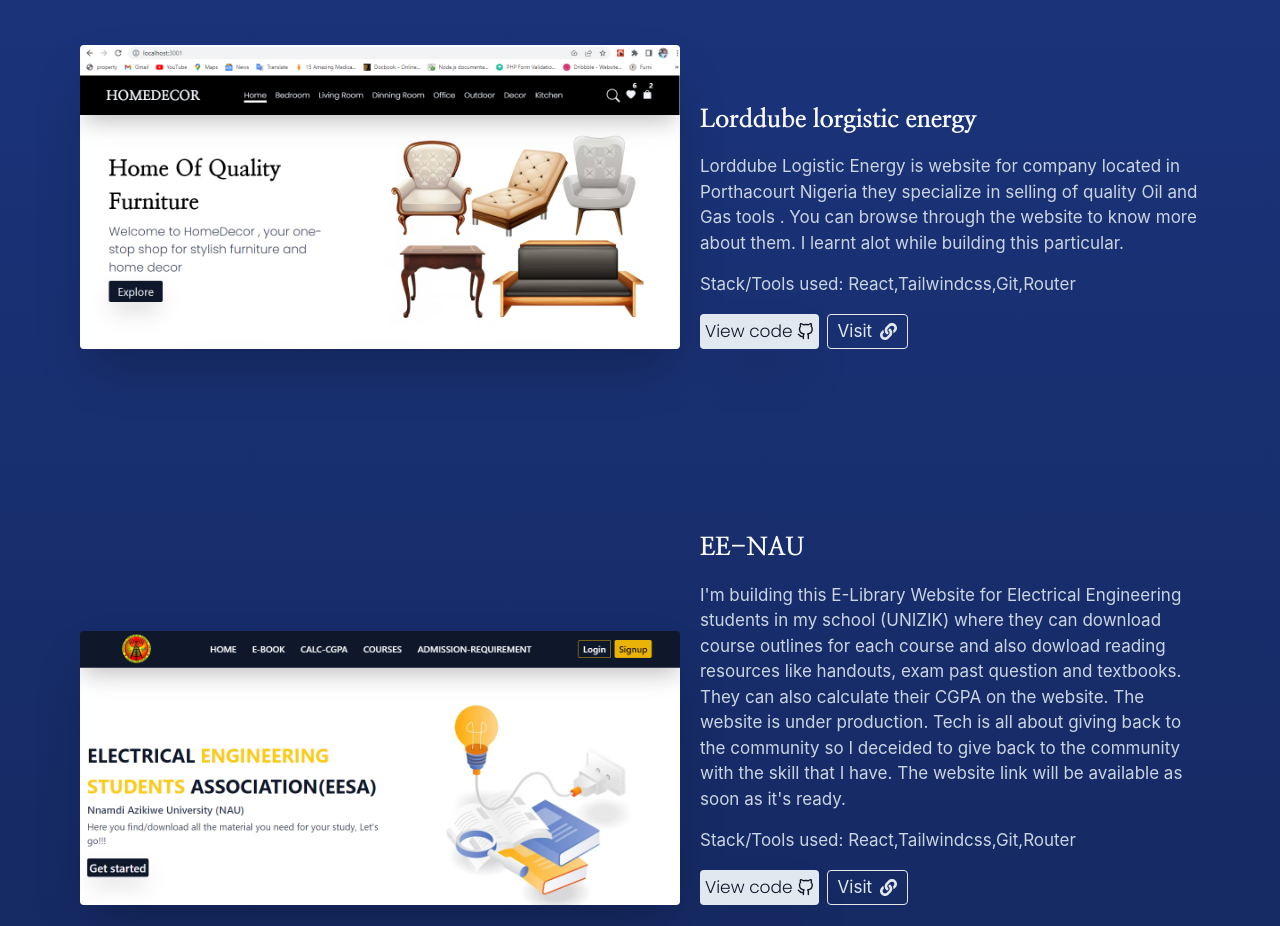
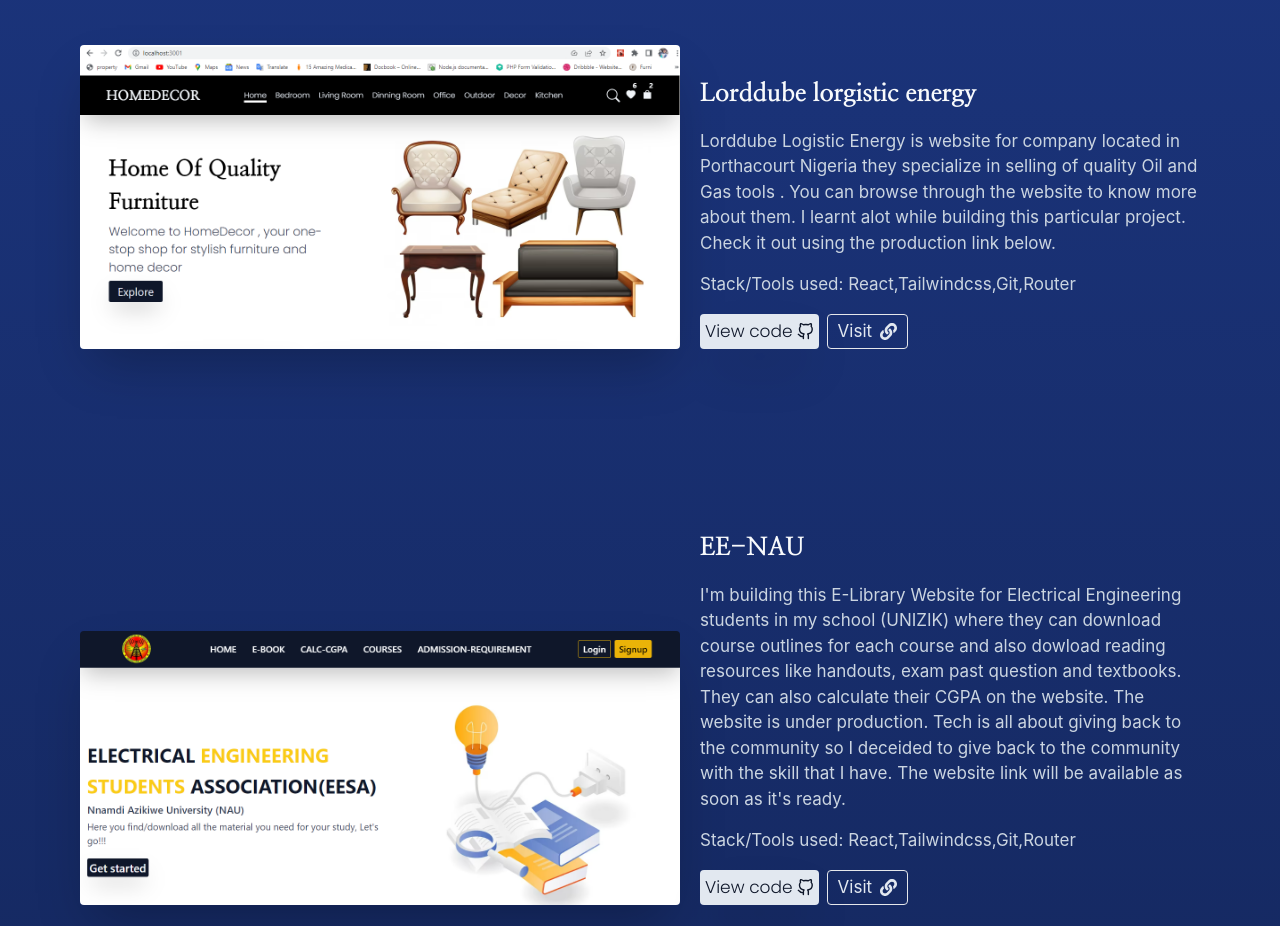
Before and after one commit to DesmondNzubechi/Official-Portfolio, a React (Create React App) app: page / in a window 1280 px wide. Shown: the part 2800-3726 px from the top of the page. Built offline with nearby package versions, Linux system fonts and the light colour scheme; the HTML template or start-up script is replaced by a standard one; a web font is replaced by a local one.

Commit message:
added new project

```diff
--- a/src/Components/Projects/projects.jsx
+++ b/src/Components/Projects/projects.jsx
@@ -35,7 +35,7 @@ const projectItems = [
     {
         ProjectImg: homedecor,
         projectName : 'Lorddube lorgistic energy',
-        ProjectDescr : 'Lorddube Logistic Energy is website for company located in Porthacourt Nigeria they specialize in selling of quality Oil and Gas tools . You can browse through the website to know more about them. I learnt alot while building this particular.',
+        ProjectDescr : 'Lorddube Logistic Energy is website for company located in Porthacourt Nigeria they specialize in selling of quality Oil and Gas tools . You can browse through the website to know more about them. I learnt alot while building this particular project. Check it out using the production link below.',
         projectStack: 'Stack/Tools used: React,Tailwindcss,Git,Router',
         ProjectGit : 'github.com/DesmondNzubechi/LORDDUBE-LORGISTIC-ENERGY.CO',
         ProjectUrl : 'lorddubelogisticenergy.vercel.app/',
```
